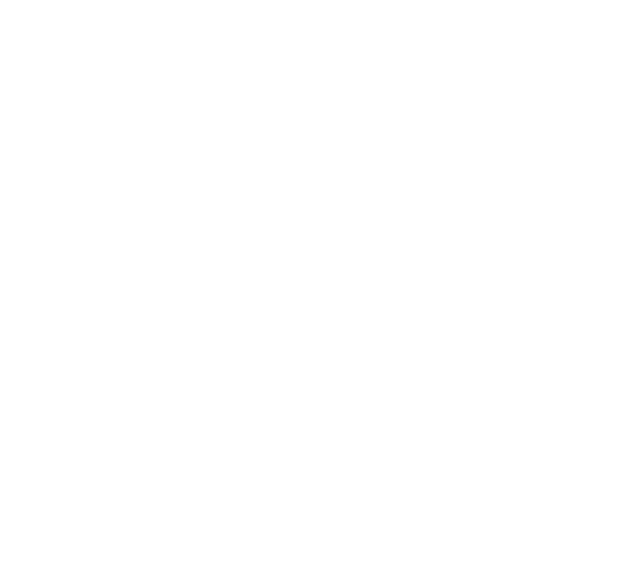
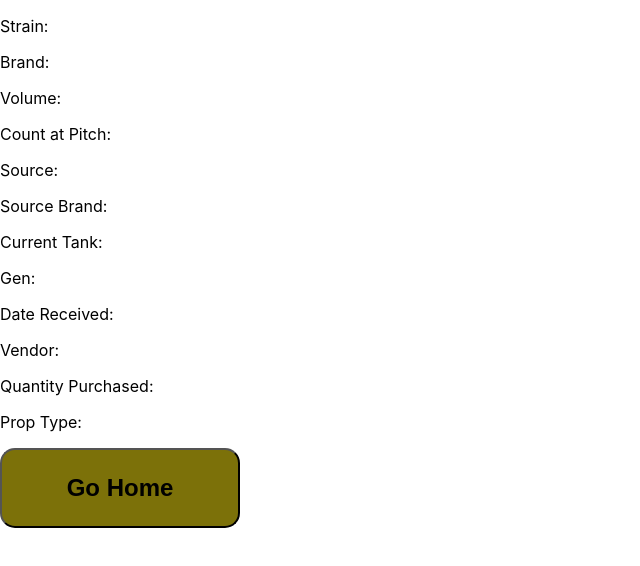
Before and after one commit to srsmith0/yeast-handler, a Next.js app: page /user/yeast-details in a window 1280 px wide. Shown: the top 566 px of the page, without its empty margins (0-640 px from the left). Built offline with nearby package versions, Linux system fonts and the light colour scheme.

Commit message:
added basic data to details page. updated dummy data

```diff
--- a/pages/api/dummyData.ts
+++ b/pages/api/dummyData.ts
@@ -11,7 +11,10 @@
             gen : 4,
             received : "02/23/2022",
             current_tank: "FV22",
+            brand: "Trader",
+            size: "240 bbls",
             source : "FV04",
+            source_brand: "Cutthroat",
             purchased_from : "BSI",
             quantity : "50 L",
             prop_type : "Two Step",
@@ -23,6 +26,9 @@
             gen : 2,
             received : "03/02/2022",
             current_tank: "FV18",
+            brand: "801",
+            size: "120 bbls",
+            source_brand: "Yard Sale",
             source : "FV15",
             purchased_from : "BSI",
             quantity : "70 L",
@@ -34,6 +40,9 @@
             gen : 8,
             received : "01/17/2022",
             current_tank: "FV07",
+            brand: "Detour",
+            size: "90 bbls",
+            source_brand: "Golden Spike",
             source : "FV16",
             purchased_from : "Imperial",
             quantity : "30 L",
--- a/pages/user/fermentations.tsx
+++ b/pages/user/fermentations.tsx
@@ -26,7 +26,9 @@
                     },
                     '/user/yeast-details',
                 )}>
-                        {y.strain}, {y.current_tank}
+                        {y.strain} <br />
+                        {y.current_tank} <br />
+                        Gen {y.gen}
                 </YeastButton>)}
             <div><HomeButton /></div>
         </>
--- a/pages/user/yeast-details.tsx
+++ b/pages/user/yeast-details.tsx
@@ -1,12 +1,29 @@
-//TODO: add yeast id dynamically to address
+//TODO: add yeast id dynamically to address. Use params to search database for yeast ID/useEffect so data stays on page on refresh
 
 import { useRouter } from "next/router";
+import HomeButton from "../../utils/HomeButton";
 
 const YeastDetails = () => {
     const router = useRouter();
     const yeastData = router.query;
 
-    return yeastData.strain
+    return (
+        <>
+        <p>Strain: {yeastData.strain}</p>
+        <p>Brand: {yeastData.brand}</p>
+        <p>Volume: {yeastData.size}</p>
+        <p>Count at Pitch: {yeastData.count_at_pitch}</p>
+        <p>Source: {yeastData.source}</p>
+        <p>Source Brand: {yeastData.source_brand}</p>
+        <p>Current Tank: {yeastData.current_tank}</p>
+        <p>Gen: {yeastData.gen}</p>
+        <p>Date Received: {yeastData.received}</p>
+        <p>Vendor: {yeastData.purchased_from}</p>
+        <p>Quantity Purchased: {yeastData.quantity}</p>
+        <p>Prop Type: {yeastData.prop_type}</p>
+        <HomeButton />
+        </>
+    )
 };
 
 export default YeastDetails;
```
